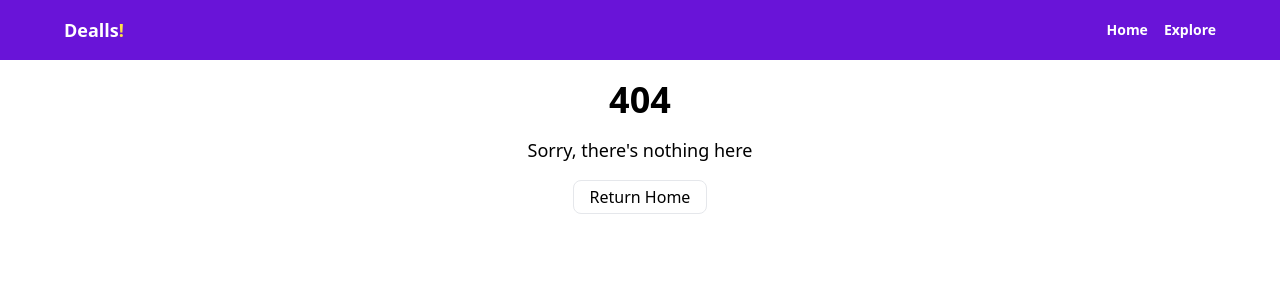
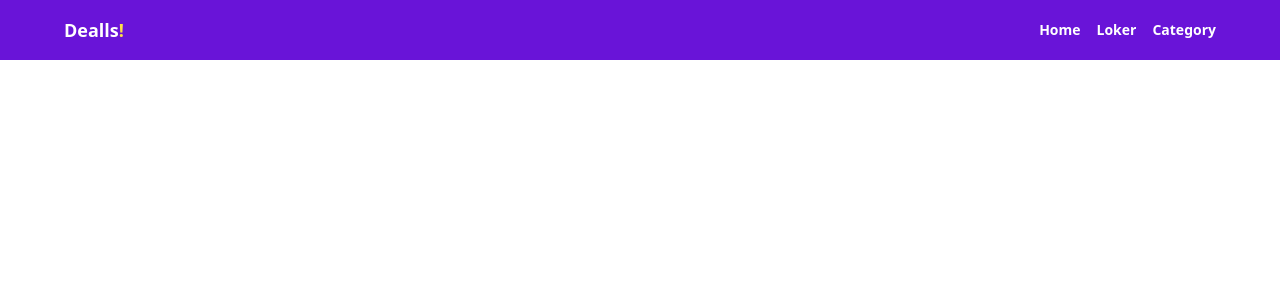
Before and after one commit to ihsanannashir/dealls-test, a Next.js app: page /loker/1 in a window 1280 px wide. Before the commit this address had no page. Shown: the top 300 px of the page. Built offline with nearby package versions, Linux system fonts and the light colour scheme.

Commit message:
update routes

```diff
--- a/src/components/navigation-bar/index.tsx
+++ b/src/components/navigation-bar/index.tsx
@@ -7,7 +7,8 @@ type MenuListData = {
 
 const MENU_LIST: MenuListData[] = [
   { title: "Home", slug: "/" },
-  { title: "Explore", slug: "/explore" },
+  { title: "Loker", slug: "/loker" },
+  { title: "Category", slug: "/category" },
 ];
 
 const NavigationBar = () => {
--- /dev/null
+++ b/src/pages/loker/[lokerSlug]/index.tsx
@@ -0,0 +1,5 @@
+const LokerDetailPage = () => {
+  return <></>;
+};
+
+export default LokerDetailPage;
--- /dev/null
+++ b/src/pages/loker/index.tsx
@@ -0,0 +1,5 @@
+const LokerPage = () => {
+  return <></>;
+};
+
+export default LokerPage;
```
